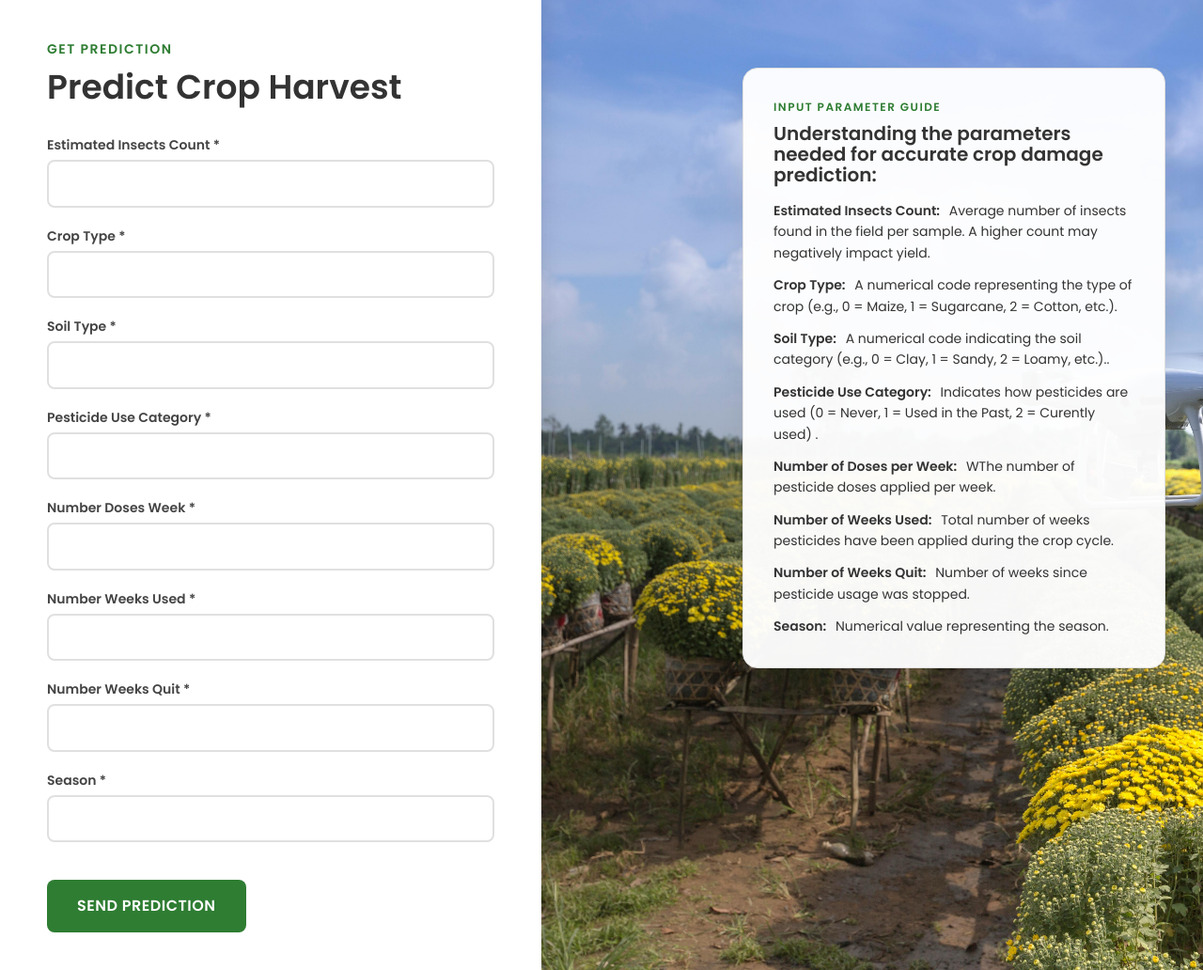
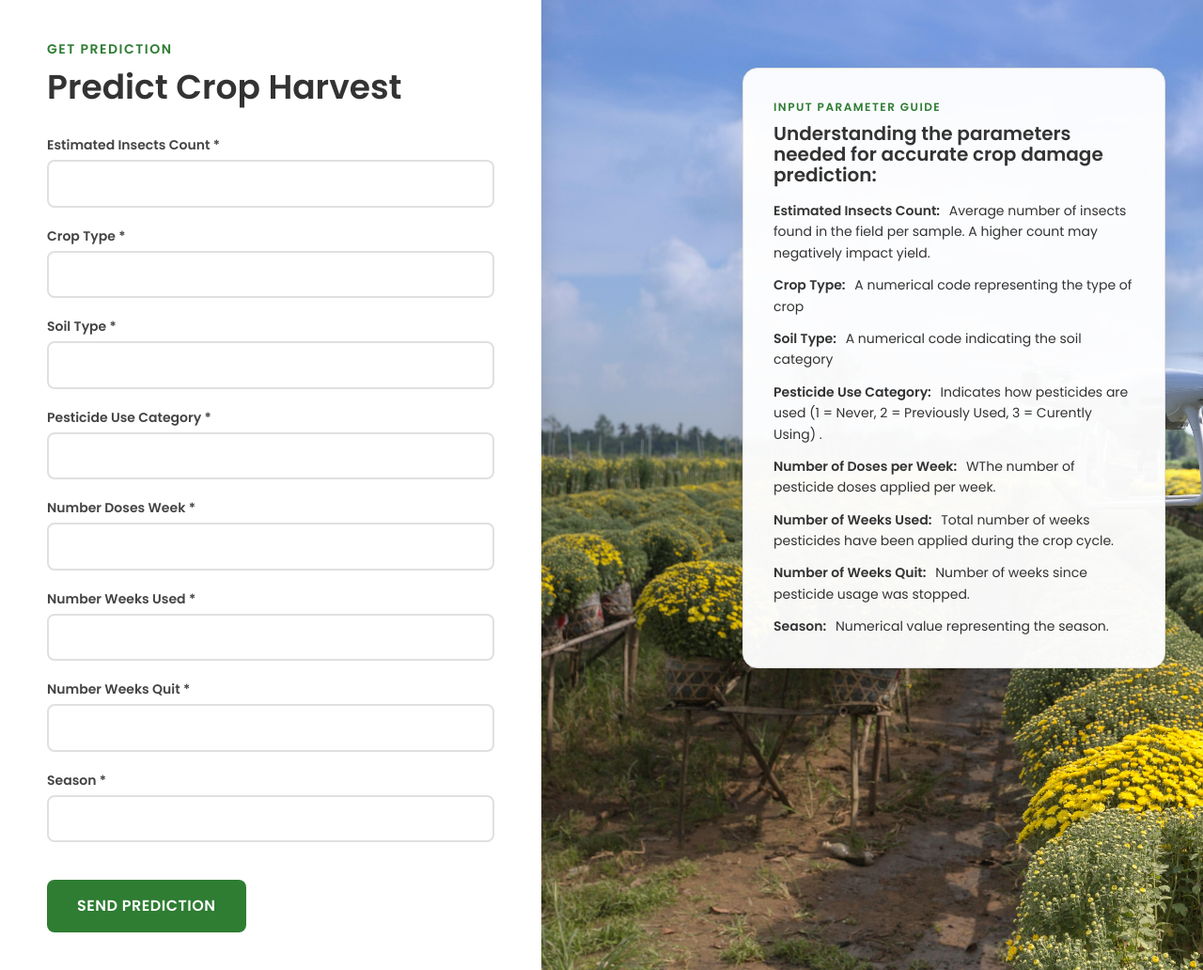
Before and after one commit to gebienha/Harvest-Prediction-Model, a Flask app: page / in a window 1280 px wide. Shown: the whole page at 94% size. Run offline with Flask 3, Linux system fonts and the light colour scheme; parts of the project's set-up code (start-up, migrations or seed data) failed here and were passed over; some libraries are stand-ins or nearby versions.

Commit message:
ui update

```diff
--- a/templates/index.html
+++ b/templates/index.html
@@ -439,9 +439,9 @@
 
 				<div class="parameter-list">
 					<div class="parameter-item"><strong>Estimated Insects Count:</strong> Average number of insects found in the field per sample. A higher count may negatively impact yield.</div>
-					<div class="parameter-item"><strong>Crop Type:</strong> A numerical code representing the type of crop (e.g., 0 = Maize, 1 = Sugarcane, 2 = Cotton, etc.).</div>
-					<div class="parameter-item"><strong>Soil Type:</strong> A numerical code indicating the soil category (e.g., 0 = Clay, 1 = Sandy, 2 = Loamy, etc.)..</div>
-					<div class="parameter-item"><strong>Pesticide Use Category:</strong> Indicates how pesticides are used (0 = Never, 1 = Used in the Past, 2 = Curently used) .</div>
+					<div class="parameter-item"><strong>Crop Type:</strong> A numerical code representing the type of crop </div>
+					<div class="parameter-item"><strong>Soil Type:</strong> A numerical code indicating the soil category </div>
+					<div class="parameter-item"><strong>Pesticide Use Category:</strong> Indicates how pesticides are used (1 = Never, 2 = Previously Used, 3 = Curently Using) .</div>
 					<div class="parameter-item"><strong>Number of Doses per Week:</strong> WThe number of pesticide doses applied per week.</div>
 					<div class="parameter-item"><strong>Number of Weeks Used:</strong> Total number of weeks pesticides have been applied during the crop cycle.</div>
 					<div class="parameter-item"><strong>Number of Weeks Quit:</strong> Number of weeks since pesticide usage was stopped.</div>
--- a/templates/result.html
+++ b/templates/result.html
@@ -365,8 +365,8 @@ a:active {
                     </div>
                     <div class="prediction-explanation">
                         <p><strong>0 - Crop Alive:</strong> Your crops are healthy and thriving under current conditions</p>
-                        <p><strong>1 - Crop Damaged Due to Pesticides:</strong> Potential pesticide-related crop damage detected</p>
-                        <p><strong>2 - Crop Damaged Due to Other Reasons:</strong> Environmental or other factors may be affecting crop health</p>
+                        <p><strong>1 - Crop Damaged Due to Other Reasons:</strong> Environmental or other factors may be affecting crop health</p>
+                        <p><strong>2 - Crop Damaged Due to Pesticides:</strong> Potential pesticide-related crop damage detected</p>
                     </div>
                 </div>
 
```
